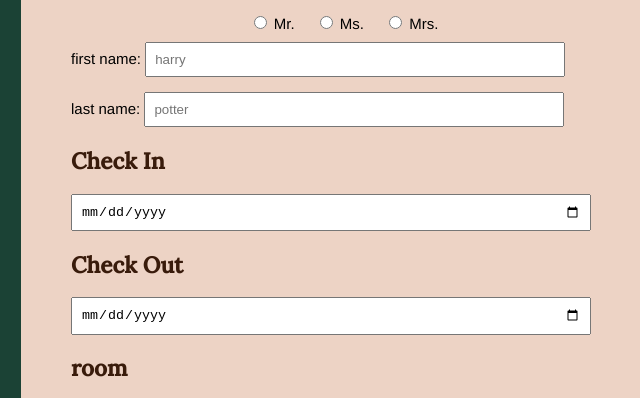
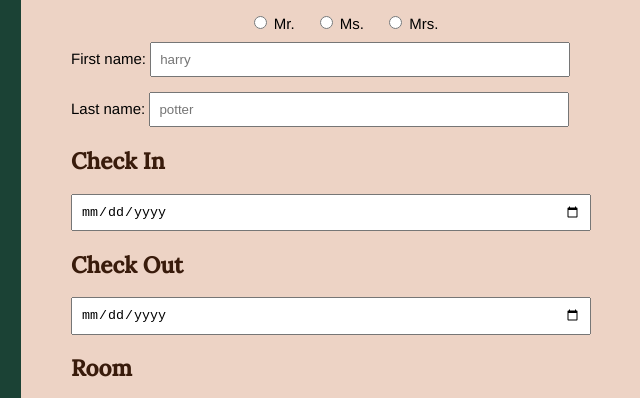
Before and after one commit to Kasididarm/Project_Css326, a website: page Design/Index.html in a window 1280 px wide. Shown: the part 251-649 px from the top of the page, 49-689 px from the left. Drawn offline with nearby package versions, Linux system fonts and the light colour scheme.

Commit message:
Update Index.html

```diff
--- a/Design/Index.html
+++ b/Design/Index.html
@@ -39,12 +39,12 @@
                     </div>
 
                     <div>
-                        <label for="fname">first name:</label>
+                        <label for="fname">First name:</label>
                         <input type="text" id="fname" name="fname" placeholder="harry" required>
                     </div>
 
                     <div>
-                        <label for="lname">last name:</label>
+                        <label for="lname">Last name:</label>
                         <input type="text" id="lname" name="lname" placeholder="potter" required>
                     </div>
 
@@ -56,7 +56,7 @@
                     </div>
 
                     <div class="room">
-                        <h2><label for="room">room</label></h2>
+                        <h2><label for="room">Room</label></h2>
                         <select id="room" name="room">
                             <option value="standard">standard</option>
                             <option value="superior">superior</option>
```
